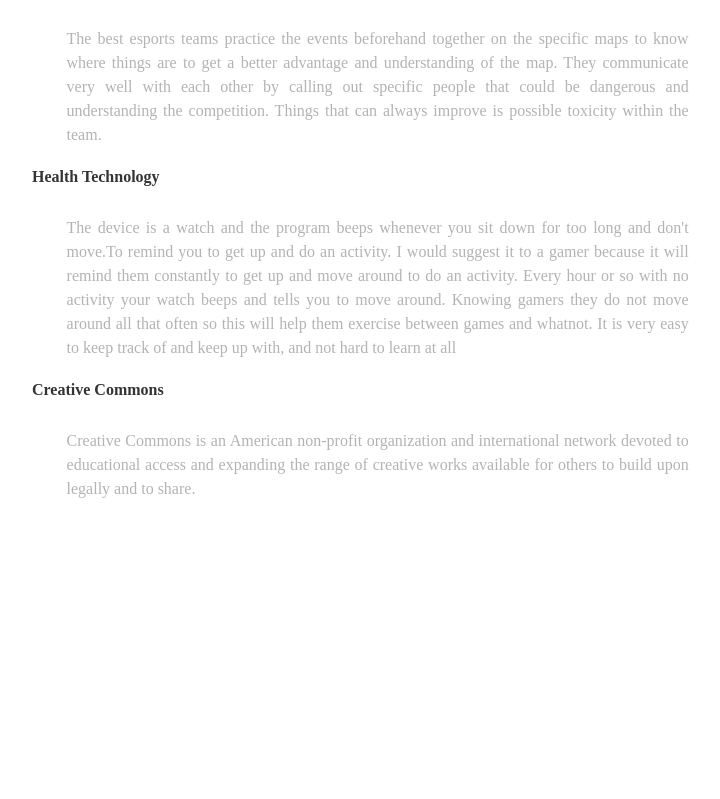
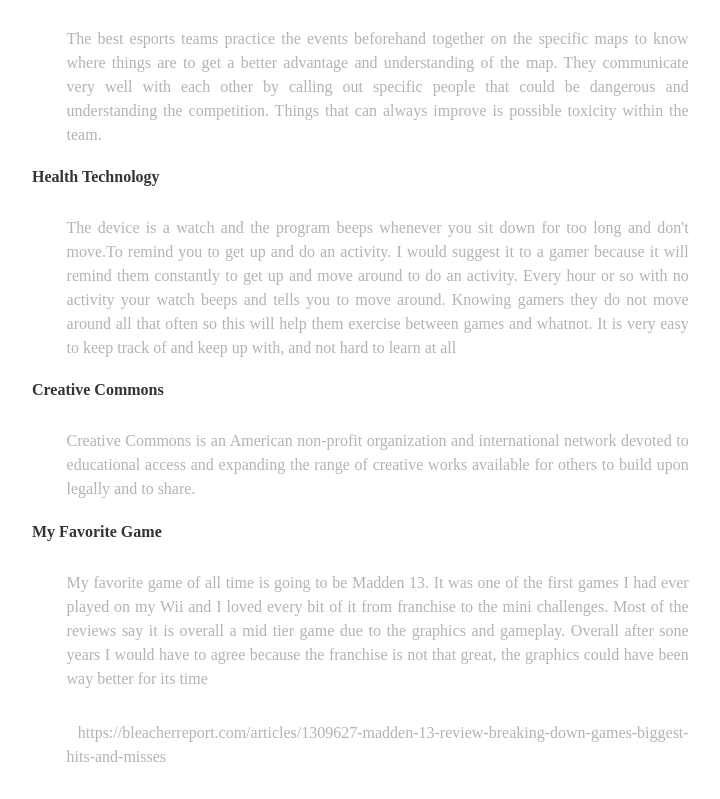
Before and after one commit to CaidenR2006/CaidenR2006.github.io, a plain HTML site: page blog.html in a window 1280 px wide. Shown: the part 1235-2034 px from the top of the page, without its empty margins (32-752 px from the left). Before the commit the page ends 1766 px from the top, so only its background shows below. Drawn offline with Linux system fonts and the light colour scheme.

Commit message:
Add files via upload

```diff
--- a/blog.html
+++ b/blog.html
@@ -49,6 +49,9 @@
 		<p>The device is a watch and the program beeps whenever you sit down for too long and don't move.To remind you to get up and do an activity. I would suggest it to a gamer because it will remind them constantly to get up and move around to do an activity. Every hour or so with no activity your watch beeps and tells you to move around. Knowing gamers they do not move around all that often so this will help them exercise between games and whatnot. It is very easy to keep track of and keep up with, and not hard to learn at all</p>
 		<h4>Creative Commons</h4>
 		<p>Creative Commons is an American non-profit organization and international network devoted to educational access and expanding the range of creative works available for others to build upon legally and to share.</p>
+		<h4>My Favorite Game</h4>
+	  <p>My favorite game of all time is going to be Madden 13. It was one of the first games I had ever played on my Wii and I loved every bit of it from franchise to the mini challenges. Most of the reviews say it is overall a mid tier game due to the graphics and gameplay. Overall after sone years I would have to agree because the franchise is not that great, the graphics could have been way better for its time&nbsp;</p>
+		<p>&nbsp;https://bleacherreport.com/articles/1309627-madden-13-review-breaking-down-games-biggest-hits-and-misses</p>
     </article>
     <aside class="right_article"> </aside>
   </section>
```
